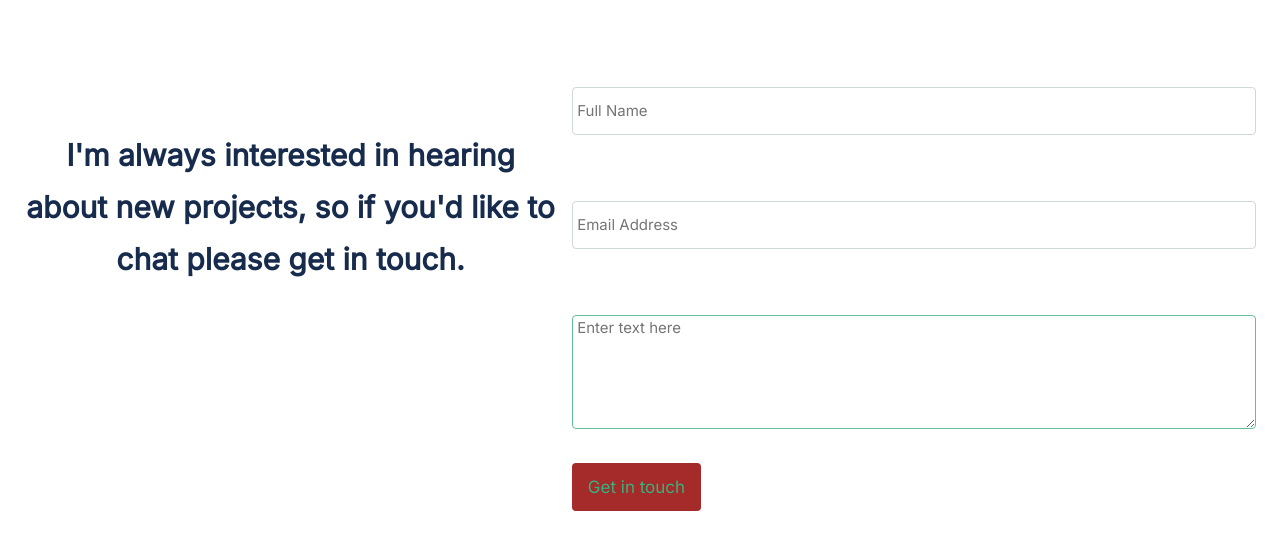
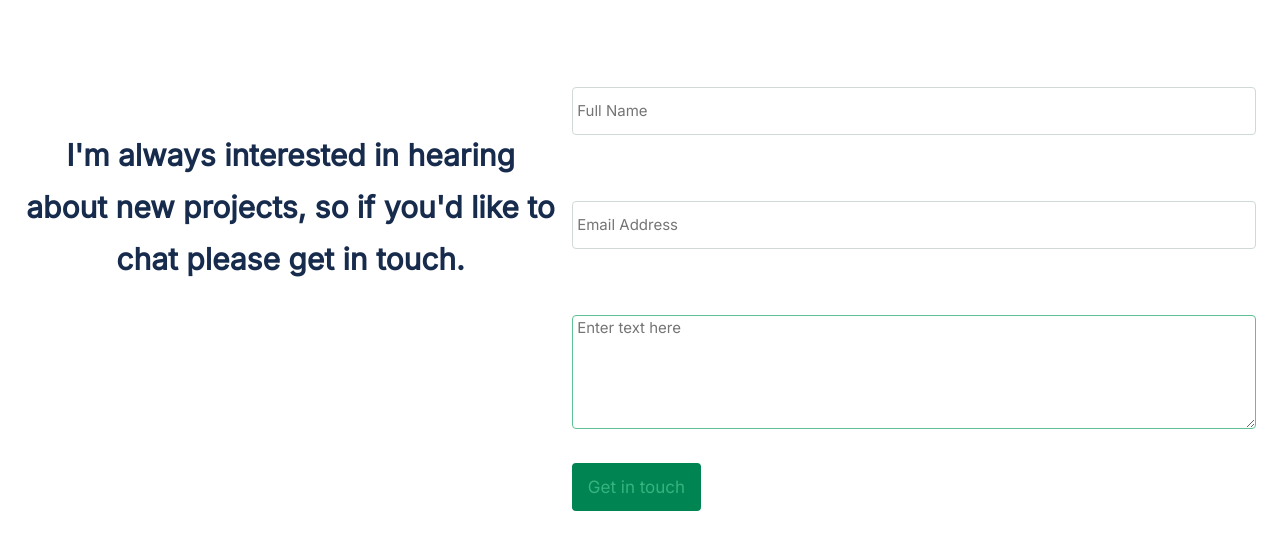
Before and after one commit to mprotic123/mobile-portfolio, a website: page index.html in a window 1280 px wide. In both pictures the pointer is over the input "Get in touch". Shown: the part 1926-2485 px from the top of the page. Drawn offline with Linux system fonts and the light colour scheme.

Commit message:
Fix hover color

```diff
--- a/styles/style.css
+++ b/styles/style.css
@@ -463,7 +463,7 @@ input[type="submit"]:focus {
 }
 
 input[type="submit"]:hover {
-  background-color: brown;
+  background-color: #008552;
   color: #36b37f;
 }
 
```
